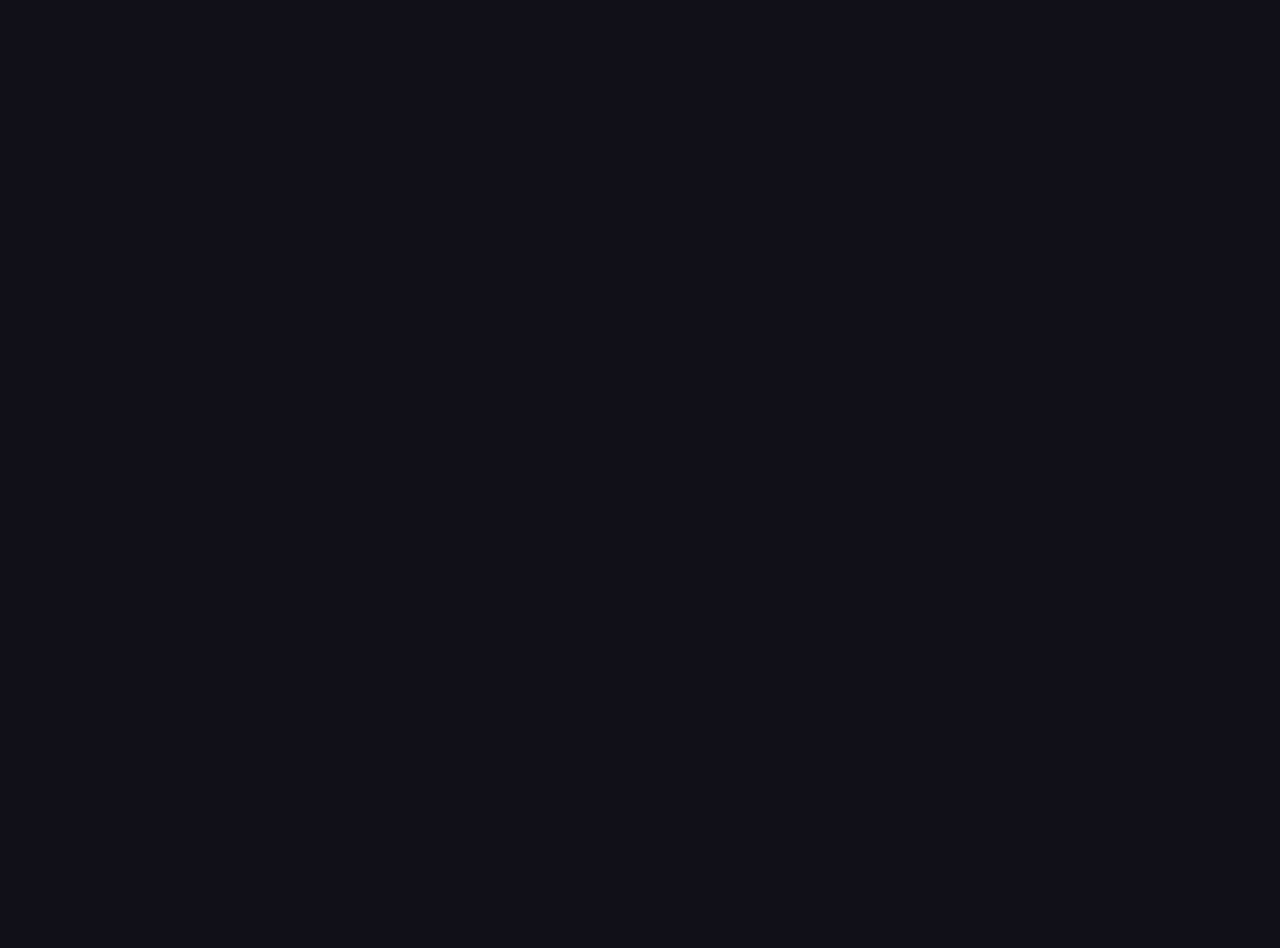
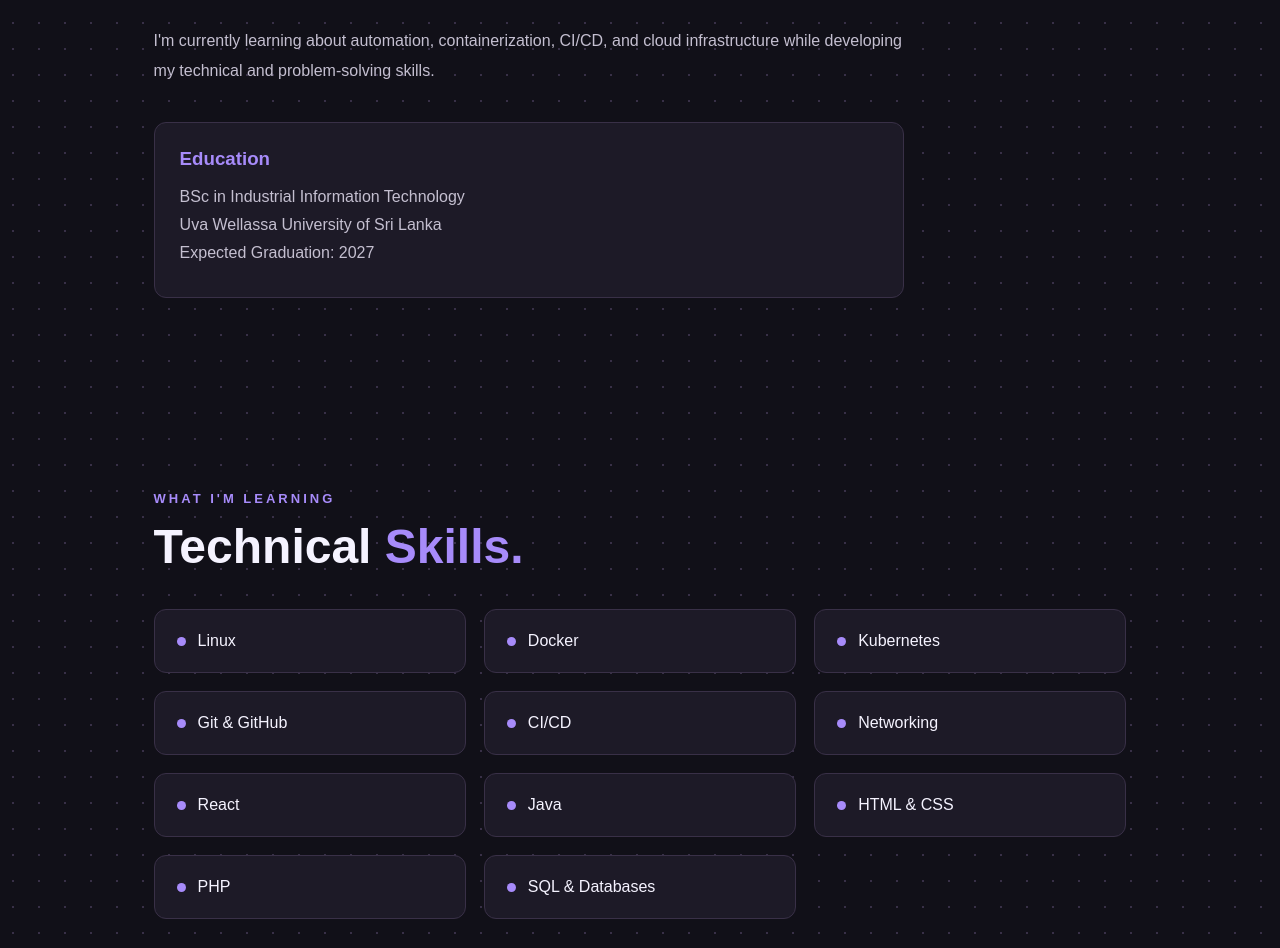
Before and after one commit to ParamiGunasekara/parami-portfolio, a React (Vite) app: page / in a window 1280 px wide. Shown: the part 1004-1952 px from the top of the page. Before the commit the page ends 800 px from the top, so only its background shows below. Built offline with nearby package versions, Linux system fonts and the light colour scheme.

Commit message:
Add about and skills sections

```diff
--- a/src/App.css
+++ b/src/App.css
@@ -128,3 +128,104 @@
     padding: 80px 7%;
   }
 }
+
+/* Shared section styles */
+.about-section,
+.skills-section {
+  padding: 90px 12%;
+}
+
+.section-label {
+  color: #a78bfa;
+  font-size: 13px;
+  letter-spacing: 3px;
+  font-weight: bold;
+}
+
+.section-title {
+  font-size: clamp(32px, 5vw, 48px);
+  margin: 12px 0 35px;
+}
+
+.section-title span {
+  color: #a78bfa;
+}
+
+/* About section */
+.about-content {
+  max-width: 750px;
+}
+
+.about-content > p {
+  color: #c4bfd0;
+  line-height: 1.9;
+  margin-bottom: 20px;
+}
+
+.education-info {
+  margin-top: 35px;
+  padding: 25px;
+  background: #1d1a27;
+  border: 1px solid #393047;
+  border-radius: 12px;
+}
+
+.education-info h3 {
+  color: #a78bfa;
+  margin-top: 0;
+}
+
+.education-info p {
+  color: #c4bfd0;
+  margin: 10px 0;
+}
+
+/* Skills section */
+.skills-grid {
+  display: grid;
+  grid-template-columns: repeat(3, 1fr);
+  gap: 18px;
+}
+
+.skill-card {
+  display: flex;
+  align-items: center;
+  gap: 12px;
+  padding: 22px;
+  background: #1d1a27;
+  border: 1px solid #393047;
+  border-radius: 12px;
+  color: #f5f3ff;
+  transition: transform 0.3s, border-color 0.3s;
+}
+
+.skill-card:hover {
+  transform: translateY(-5px);
+  border-color: #a78bfa;
+}
+
+.skill-dot {
+  width: 9px;
+  height: 9px;
+  background: #a78bfa;
+  border-radius: 50%;
+  flex-shrink: 0;
+}
+
+/* Mobile responsiveness */
+@media (max-width: 768px) {
+  .about-section,
+  .skills-section {
+    padding: 60px 7%;
+  }
+
+  .skills-grid {
+    grid-template-columns: repeat(2, 1fr);
+  }
+}
+
+@media (max-width: 480px) {
+  .skills-grid {
+    grid-template-columns: 1fr;
+  }
+}
--- a/src/App.tsx
+++ b/src/App.tsx
@@ -12,6 +12,7 @@ function App() {
         <div className="nav-links">
           <a href="#home">Home</a>
           <a href="#about">About</a>
+          <a href="#skills">Skills</a>
           <a href="#projects">Projects</a>
           <a href="#contact">Contact</a>
         </div>
@@ -51,6 +52,69 @@ function App() {
           </a>
         </div>
       </main>
+
+      {/* About Me Section */}
+      <section id="about" className="about-section">
+        <p className="section-label">GET TO KNOW ME</p>
+        <h2 className="section-title">
+          About <span>Me.</span>
+        </h2>
+
+        <div className="about-content">
+          <p>
+            I'm an Industrial Information Technology
+            undergraduate at Uva Wellassa University of
+            Sri Lanka, with an interest in DevOps and
+            cloud technologies.
+          </p>
+
+          <p>
+            I'm currently learning about automation,
+            containerization, CI/CD, and cloud
+            infrastructure while developing my
+            technical and problem-solving skills.
+          </p>
+
+          <div className="education-info">
+            <h3>Education</h3>
+            <p>
+              BSc in Industrial Information Technology
+            </p>
+            <p>Uva Wellassa University of Sri Lanka</p>
+            <p>Expected Graduation: 2027</p>
+          </div>
+        </div>
+      </section>
+
+      {/* Skills Section */}
+      <section id="skills" className="skills-section">
+        <p className="section-label">WHAT I'M LEARNING</p>
+        <h2 className="section-title">
+          Technical <span>Skills.</span>
+        </h2>
+
+        <div className="skills-grid">
+          {[
+            'Linux',
+            'Docker',
+            'Kubernetes',
+            'Git & GitHub',
+            'CI/CD',
+            'Networking',
+            'React',
+            'Java',
+            'HTML & CSS',
+            'PHP',
+            'SQL & Databases',
+          ].map((skill) => (
+            <div className="skill-card" key={skill}>
+              <span className="skill-dot"></span>
+              {skill}
+            </div>
+          ))}
+        </div>
+      </section>
+
     </div>
   )
 }
```
